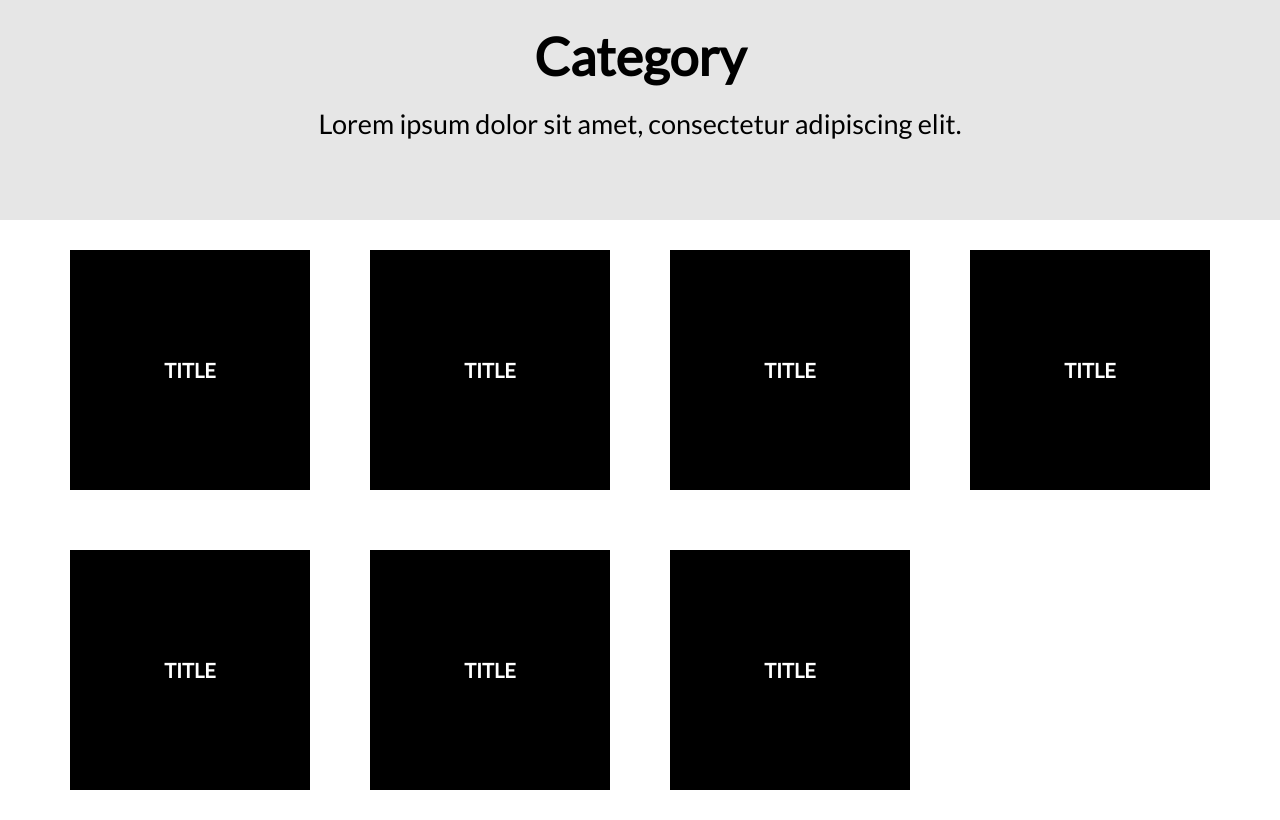
After one commit to Utaria/utaria.fr, a PHP site: page /guide/subcategory.html in a window 1280 px wide. The commit adds this page. Run offline with PHP 8.4, Linux system fonts and the light colour scheme.

Commit message:
category v1

```diff
--- a/guide/article.html
+++ b/guide/article.html
@@ -70,8 +70,10 @@
 		</section>
 		</div>
 			<div class="separator">
-			<h3>Title : Description...</h3>
-		</div>
+				<div class="wrap-inner">
+					<h3>Title : Description...</h3>
+				</div>
+			</div>
 		<div class="wrap-inner">
 		<section>
 			<blockquote>
--- a/guide/style.css
+++ b/guide/style.css
@@ -29,13 +29,18 @@ section.container-link div.category{
 
 	float: left;
 }
+.category.sub{
+	float: none;
+	width: 100%;
+	margin: 30px 0;
+}
 /*article.html*/
 section blockquote{
 	background-color: #F5F5F5;
 	padding: 15px;
 	line-height: 1.2em;
 	border-left: 4px solid #2e3842;
-	margin: 15px;
+	margin: 15px 0;
 }
 section blockquote.info{
 	color: #FFF;
@@ -68,7 +73,6 @@ section blockquote .command{
 	color: #FFF;
 	font-size: 40px;
 	font-weight: bold;
-	padding-left: 40px;
 	line-height: 120px;
 }
 .separator h3{
--- /dev/null
+++ b/guide/subcategory.html
@@ -0,0 +1,74 @@
+<html>
+	<head>
+		<!-- Données récupérées par les moteurs de recherche -->
+		<meta name="description" content="Utaria, les serveurs de demain ! Marre du survie classique de Minecraft ? Venez tester notre survie UNIQUE sur mc.utaria.fr !">
+		<meta name="keywords" content="minecraft,serveur minecraft,serveur,survie unique,unique,original,nouveau,survival">
+		<meta name="author" content="Utaria">
+		<meta name="dcterms.rightsHolder" content="utaria">
+		<meta name="Revisit-After" content="2 days">
+		<meta name="Rating" content="general">
+		<meta name="language" content="fr-FR" />
+		<meta name="robots" content="all" />
+		<meta charset="UTF-8">
+
+		<title>Utaria | Guide</title>
+
+		<meta name="viewport" content="width=device-width, initial-scale = 1, user-scalable = no">
+
+		<!-- Données récupérées par les réseaux sociaux -->
+		<meta name="twitter:card" content="summary">
+		<meta name="twitter:site" content="@Utaria_FR">
+		<meta name="twitter:image" content="https://utaria.fr/img/logo-square.jpg">
+		<meta name="twitter:title" content="Utaria, les serveurs de demain !">
+		<meta name="twitter:description" content="Utaria, un serveur Minecraft innovant.">
+		<meta property="og:locale" content="fr_FR">
+		<meta property="og:url" content="https://utaria.fr/devblog/">
+		<meta property="og:image" content="https://utaria.fr/img/logo-square.jpg">
+		<meta property="og:site_name" content="Utaria">
+		<meta property="og:type" content="website">
+		<meta property="og:title" content="Utaria, les serveurs de demain !">
+		<meta property="og:description" content="Utaria, un serveur Minecraft innovant.">
+
+		<!-- Bonjour, je suis une icône. -->
+		<link rel="icon" type="image/png" href="/img/favicon.png" />
+
+		<!-- Styles CSS divers et variés -->
+		<link href="https://fonts.googleapis.com/css?family=Lato|Open+Sans:400,700" rel="stylesheet">
+		<link rel="stylesheet" type="text/css" href="../css/style.css">
+		<link rel="stylesheet" type="text/css" href="style.css">
+				<!-- <link rel="stylesheet" type="text/css" href="/css/global.css?v=1502271970"> -->
+
+		<!-- 		<link rel="stylesheet" media="screen and (max-width: 420px)" 	type="text/css" href="/css/mobile.css?v=1502271970"> -->
+	</head>
+	<body>
+		<section class="container-top">
+			<h2>Category</h2>
+			<p>Lorem ipsum dolor sit amet, consectetur adipiscing elit.</p>
+		</section>
+		<section class="container-link">
+			<div class="wrap-inner">
+				<div class="category sub">
+					<h4>TITLE</h4>
+				</div>
+				<div class="category sub">
+					<h4>TITLE</h4>
+				</div>
+				<div class="category sub">
+					<h4>TITLE</h4>
+				</div>
+				<div class="category sub">
+					<h4>TITLE</h4>
+				</div>
+				<div class="category sub">
+					<h4>TITLE</h4>
+				</div>
+				<div class="category sub">
+					<h4>TITLE</h4>
+				</div>
+				<div class="category sub">
+					<h4>TITLE</h4>
+				</div>
+			</div>
+		</section>
+	</body>
+</html>
```
